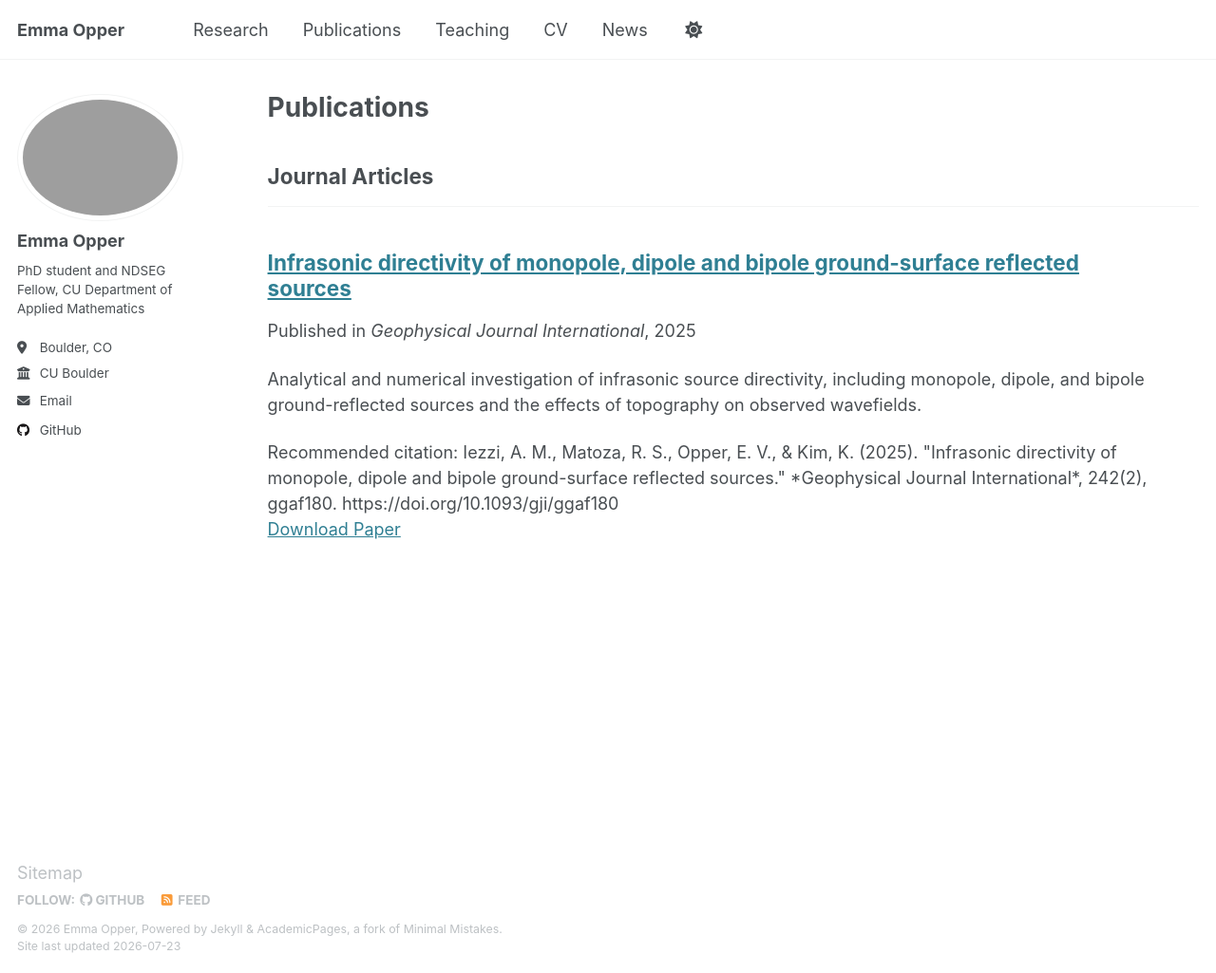
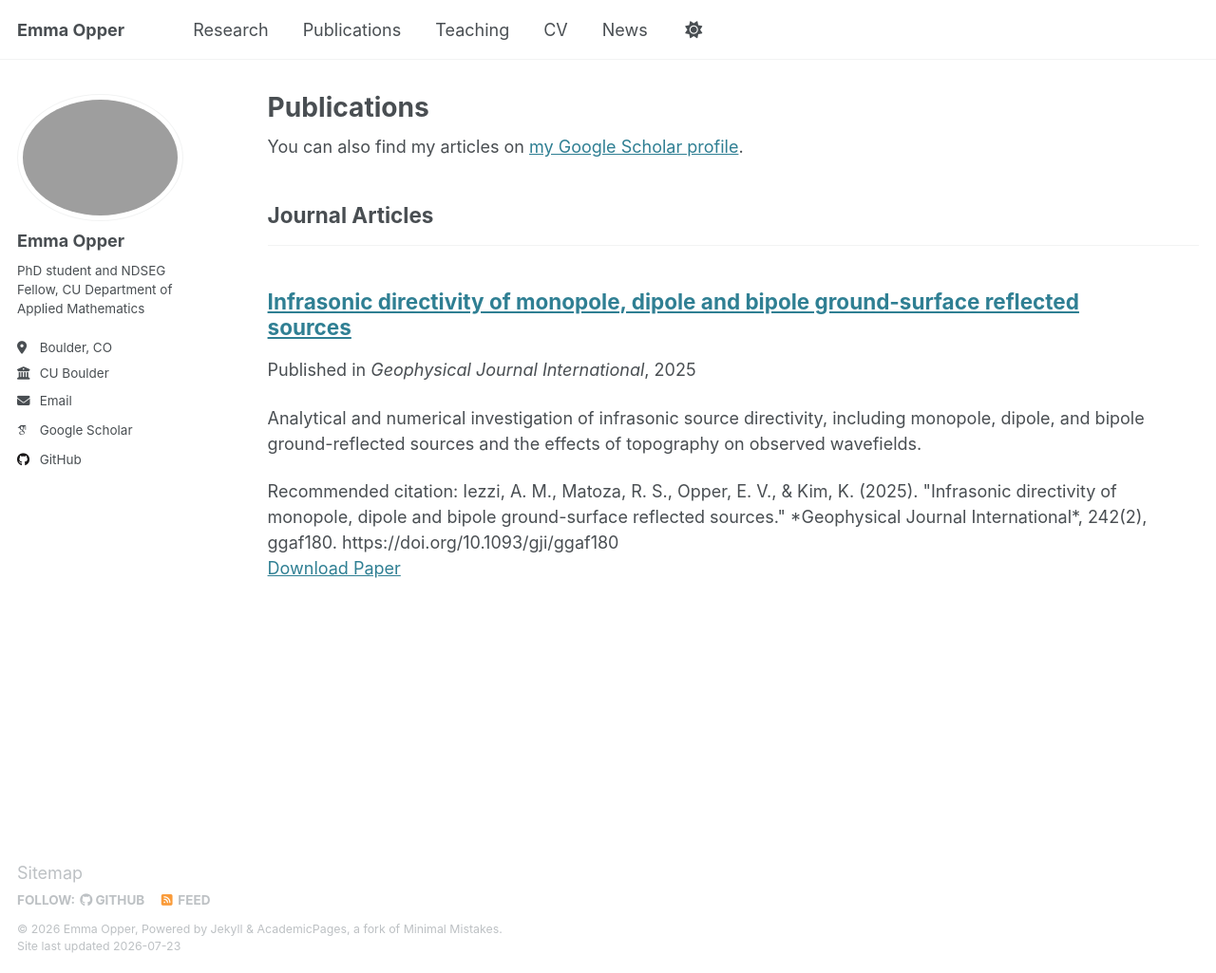
Before and after one commit to emmaopper/emmaopper.github.io, a Jekyll site: the page built from _pages/publications.html, in a window 1280 px wide and 1025 px high. Shown: the whole window at 95% size. Built offline with Jekyll 4.4.1, drawn with Linux system fonts in a browser that asks for light colours; some web fonts are replaced; part of the change alters nothing that is shown.

Commit message:
Update _config.yml
google scholar

```diff
--- a/_config.yml
+++ b/_config.yml
@@ -33,7 +33,7 @@ author:
 
   # Academic websites
   arxiv            : # URL - Update with the correct link to your profile
-  googlescholar    : #"https://scholar.google.com/citations?user=PS_CX0AAAAAJ"
+  googlescholar    : "https://scholar.google.com/citations?user=1OqQ7PAAAAAJ&hl=en&authuser=1"
   impactstory      : # URL
   orcid            : #"http://orcid.org/yourorcidurl"
   semantic         : # URL
```
